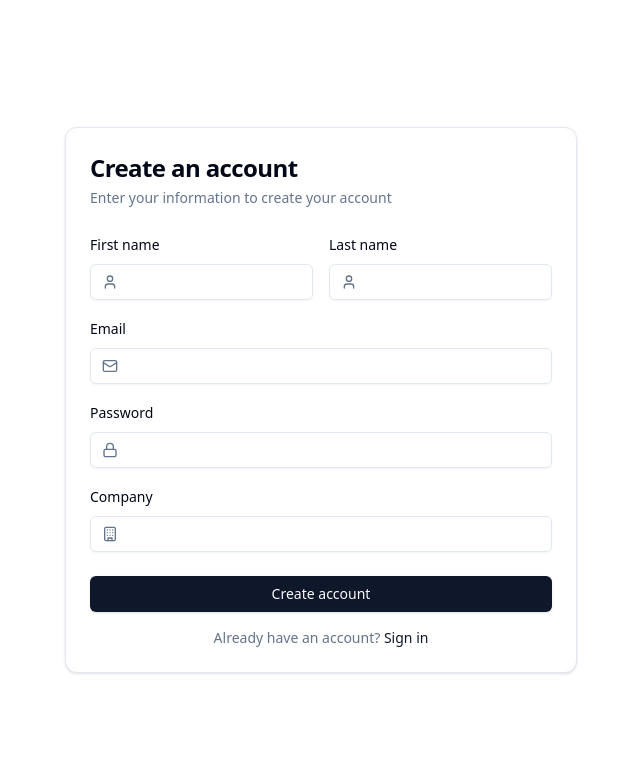
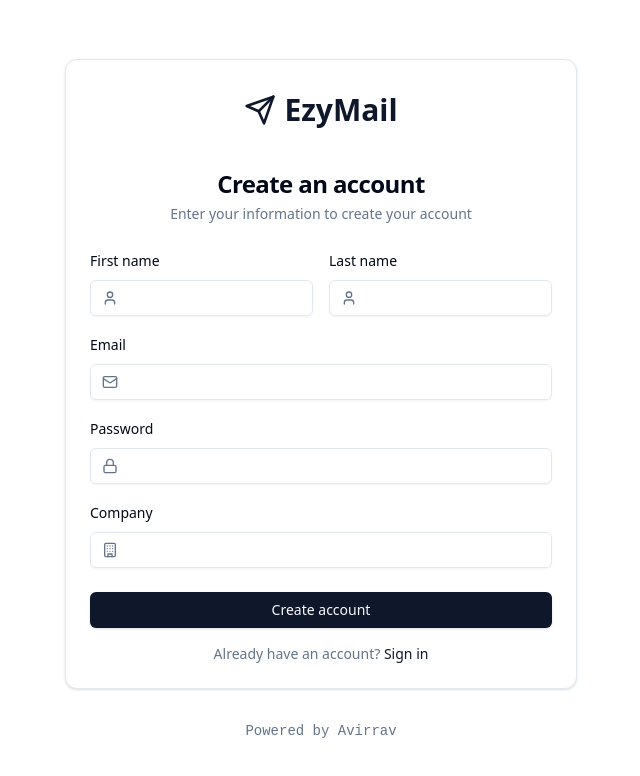
Before and after one commit to gouravrajak985/temprepo, a React (Vite) app in the folder frontend/: page /register in a window 1280 px wide. Shown: the top 776 px of the page, without its empty margins (319-959 px from the left). Built offline with nearby package versions, Linux system fonts and the light colour scheme.

Commit message:
feat: update branding to EzyMail and enhance UI elements across login, register, and sidebar components

```diff
--- a/frontend/index.html
+++ b/frontend/index.html
@@ -4,7 +4,7 @@
     <meta charset="UTF-8" />
     <link rel="icon" type="image/svg+xml" href="/mail.svg" />
     <meta name="viewport" content="width=device-width, initial-scale=1.0" />
-    <title>Email Campaign Platform</title>
+    <title>EsyMail - Email Campaign Platform</title>
   </head>
   <body>
     <div id="root"></div>
--- a/frontend/src/components/Sidebar.jsx
+++ b/frontend/src/components/Sidebar.jsx
@@ -1,5 +1,5 @@
 import { Link, useLocation } from 'react-router-dom';
-import { LayoutDashboard, Mail, BarChart2, LogOut } from 'lucide-react';
+import { LayoutDashboard, Mail, BarChart2, LogOut, Send } from 'lucide-react';
 import { Button } from '@/components/ui/button';
 import { Card } from '@/components/ui/card';
 import { Avatar, AvatarFallback } from '@/components/ui/avatar';
@@ -20,8 +20,9 @@ function Sidebar() {
   return (
     <div className="hidden lg:fixed lg:inset-y-0 lg:z-50 lg:flex lg:w-72 lg:flex-col">
       <div className="flex grow flex-col gap-y-5 overflow-y-auto border-r bg-background px-6 pb-4">
-        <div className="flex h-16 items-center">
-          <h2 className="text-lg font-semibold">Email Campaign</h2>
+        <div className="flex h-16 items-center gap-2">
+          <Send className="h-6 w-6" />
+          <h2 className="text-xl font-bold">EzyMail</h2>
         </div>
 
         <nav className="flex flex-1 flex-col">
@@ -50,8 +51,8 @@ function Sidebar() {
           </ul>
         </nav>
 
-        <div className="mt-auto">
-          <Separator className="my-4" />
+        <div className="mt-auto space-y-4">
+          <Separator />
           <Card className="p-4">
             <div className="flex items-center gap-4">
               <Avatar>
@@ -77,6 +78,9 @@ function Sidebar() {
               Sign out
             </Button>
           </Card>
+          <p className="text-sm text-center text-muted-foreground" style={{ fontFamily: 'Space Mono, monospace' }}>
+            Powered by Avirrav
+          </p>
         </div>
       </div>
     </div>
--- a/frontend/src/pages/Login.jsx
+++ b/frontend/src/pages/Login.jsx
@@ -3,7 +3,7 @@ import { useNavigate, Link } from 'react-router-dom';
 import { useForm } from 'react-hook-form';
 import { yupResolver } from '@hookform/resolvers/yup';
 import * as yup from 'yup';
-import { Mail, Lock } from 'lucide-react';
+import { Mail, Lock, Send } from 'lucide-react';
 import toast from 'react-hot-toast';
 import { Button } from '@/components/ui/button';
 import { Input } from '@/components/ui/input';
@@ -68,11 +68,17 @@ function Login() {
   }
 
   return (
-    <div className="min-h-screen flex items-center justify-center bg-background px-4">
+    <div className="min-h-screen flex flex-col items-center justify-center bg-background px-4">
       <Card className="w-full max-w-lg">
+        <div className="flex flex-col items-center mt-8 mb-4">
+          <div className="flex items-center gap-2 text-primary">
+            <Send className="h-8 w-8" />
+            <h1 className="text-3xl font-bold">EzyMail</h1>
+          </div>
+        </div>
         <CardHeader className="space-y-1">
-          <CardTitle className="text-2xl font-bold">Sign in</CardTitle>
-          <CardDescription>
+          <CardTitle className="text-2xl font-bold text-center">Sign in</CardTitle>
+          <CardDescription className="text-center">
             Choose your preferred sign in method
           </CardDescription>
         </CardHeader>
@@ -152,7 +158,7 @@ function Login() {
             </TabsContent>
           </Tabs>
         </CardContent>
-        <CardFooter>
+        <CardFooter className="flex flex-col space-y-4">
           <p className="text-sm text-center text-muted-foreground w-full">
             Don't have an account?{' '}
             <Link to="/register" className="text-primary underline-offset-4 hover:underline">
@@ -161,6 +167,9 @@ function Login() {
           </p>
         </CardFooter>
       </Card>
+      <p className="mt-8 text-sm text-muted-foreground" style={{ fontFamily: 'Space Mono, monospace' }}>
+        Powered by Avirrav
+      </p>
     </div>
   );
 }
--- a/frontend/src/pages/Register.jsx
+++ b/frontend/src/pages/Register.jsx
@@ -3,7 +3,7 @@ import { useNavigate, Link } from 'react-router-dom';
 import { useForm } from 'react-hook-form';
 import { yupResolver } from '@hookform/resolvers/yup';
 import * as yup from 'yup';
-import { Mail, Lock, User, Building } from 'lucide-react';
+import { Mail, Lock, User, Building, Send } from 'lucide-react';
 import toast from 'react-hot-toast';
 import { Button } from '@/components/ui/button';
 import { Input } from '@/components/ui/input';
@@ -48,11 +48,17 @@ function Register() {
   }
 
   return (
-    <div className="min-h-screen flex items-center justify-center bg-background px-4">
+    <div className="min-h-screen flex flex-col items-center justify-center bg-background px-4">
       <Card className="w-full max-w-lg">
+        <div className="flex flex-col items-center mt-8 mb-4">
+          <div className="flex items-center gap-2 text-primary">
+            <Send className="h-8 w-8" />
+            <h1 className="text-3xl font-bold">EzyMail</h1>
+          </div>
+        </div>
         <CardHeader className="space-y-1">
-          <CardTitle className="text-2xl font-bold">Create an account</CardTitle>
-          <CardDescription>
+          <CardTitle className="text-2xl font-bold text-center">Create an account</CardTitle>
+          <CardDescription className="text-center">
             Enter your information to create your account
           </CardDescription>
         </CardHeader>
@@ -150,6 +156,9 @@ function Register() {
           </CardFooter>
         </form>
       </Card>
+      <p className="mt-8 text-sm text-muted-foreground" style={{ fontFamily: 'Space Mono, monospace' }}>
+        Powered by Avirrav
+      </p>
     </div>
   );
 }
```
